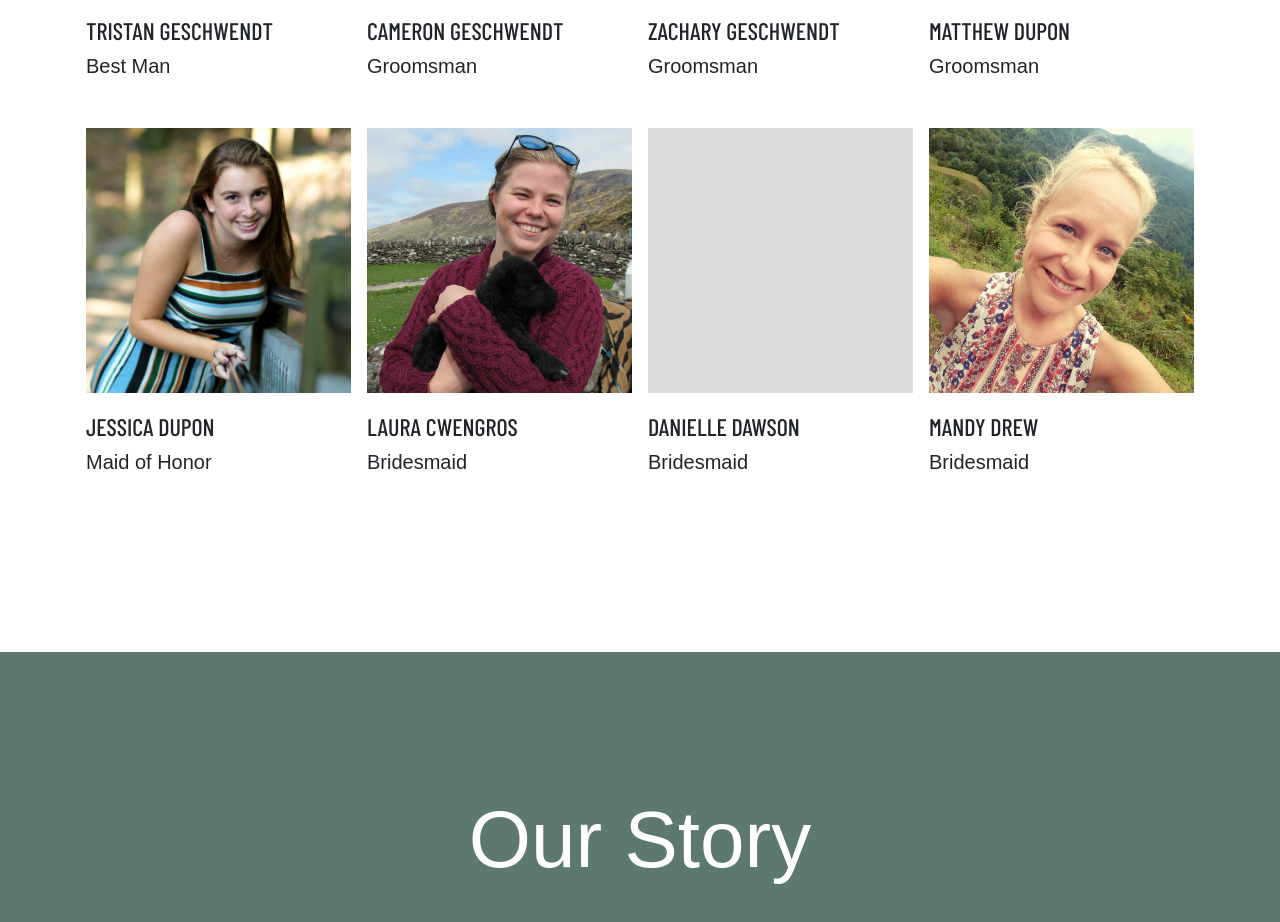
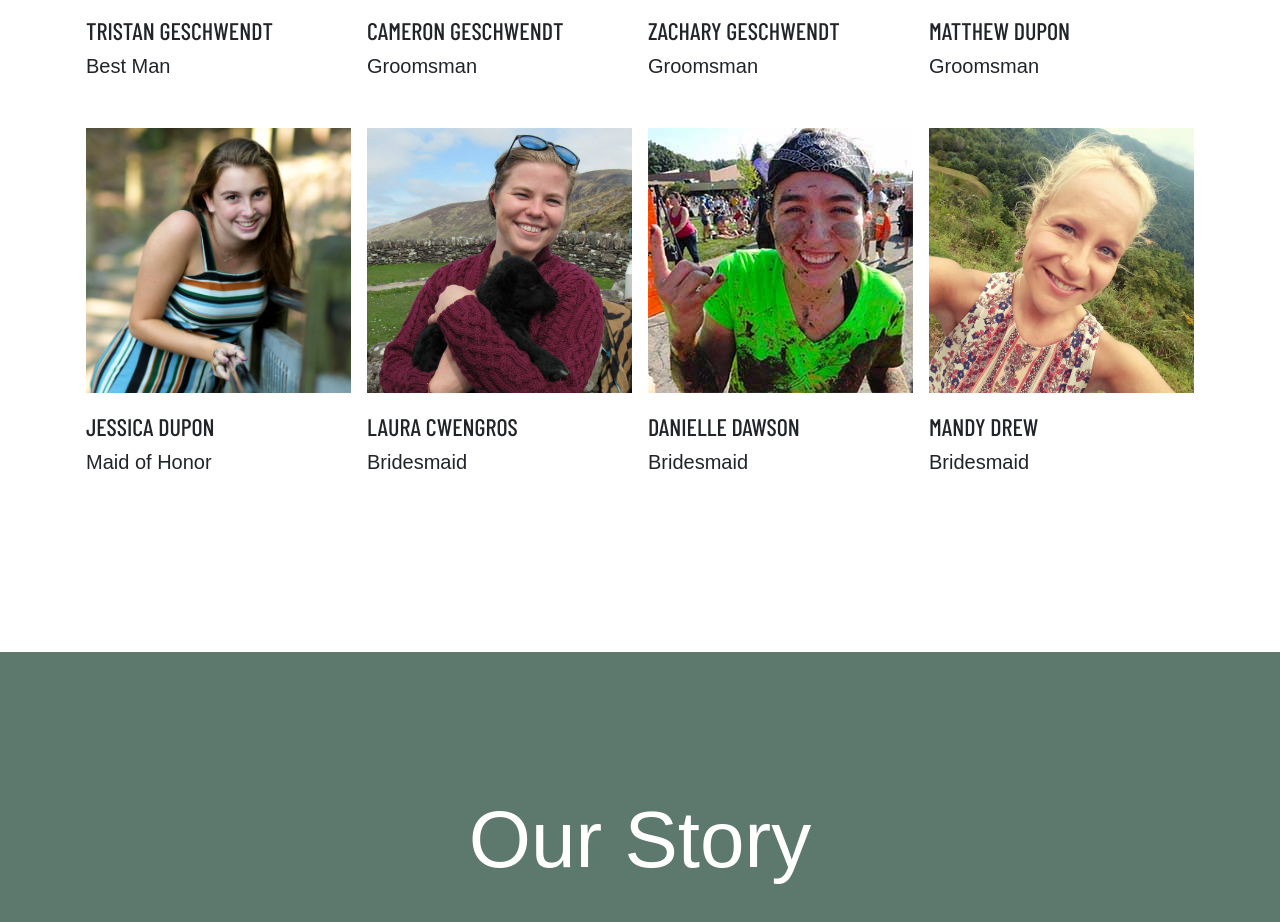
Before and after one commit to jgeschwendt/geschwendt.wedding, a website built with webpack: page index.html in a window 1280 px wide. Shown: the part 3222-4144 px from the top of the page. Built offline with nearby package versions, Linux system fonts and the light colour scheme; files whose address does not match are found by name; a web font is replaced by a local one.

Commit message:
Update index.html

```diff
--- a/index.html
+++ b/index.html
@@ -169,7 +169,7 @@
             </p>
           </div>
           <div class="jk-party-person col-sm-6 col-lg-3">
-            <div class="jk-party-person-image" style="background-image: url('/assets/photos/dani.png');"></div>
+            <div class="jk-party-person-image" style="background-image: url('/assets/photos/dani.jpg');"></div>
             <div class="jk-party-person-name">Danielle Dawson</div>
             <p class="jk-party-person-text">
               Bridesmaid
```
